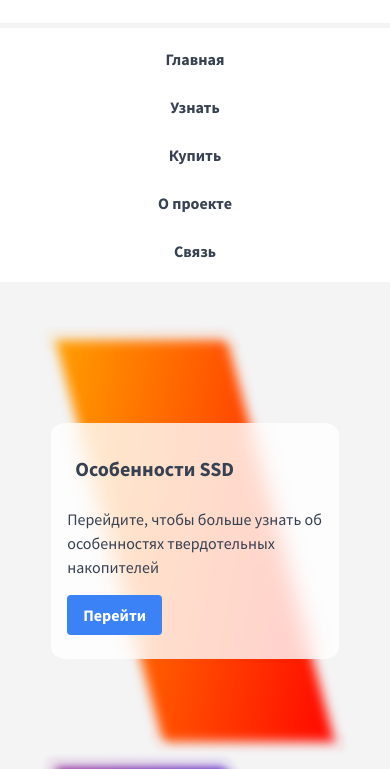
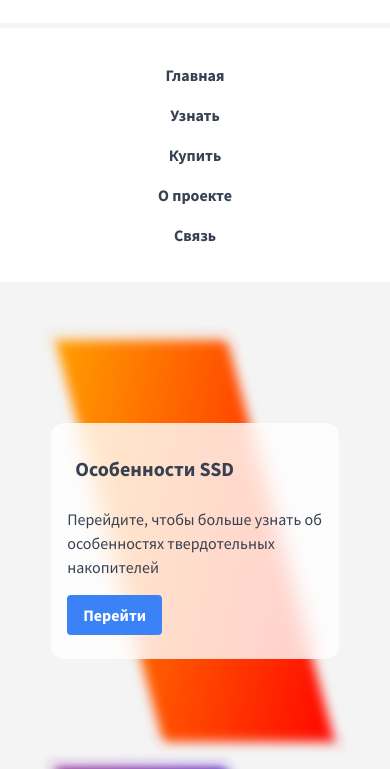
Before and after one commit to Hekzory/pickyourssd, a plain HTML site: page index.html in a window 390 px wide. Shown: the part 61-830 px from the top of the page. Drawn offline with nearby package versions, Linux system fonts and the light colour scheme.

Commit message:
Update styles.css

```diff
--- a/styles.css
+++ b/styles.css
@@ -680,7 +680,6 @@ textarea {
   }
 
   .nav-items > li {
-    padding: 0.25em;
     text-align: center;
   }
 }
```
